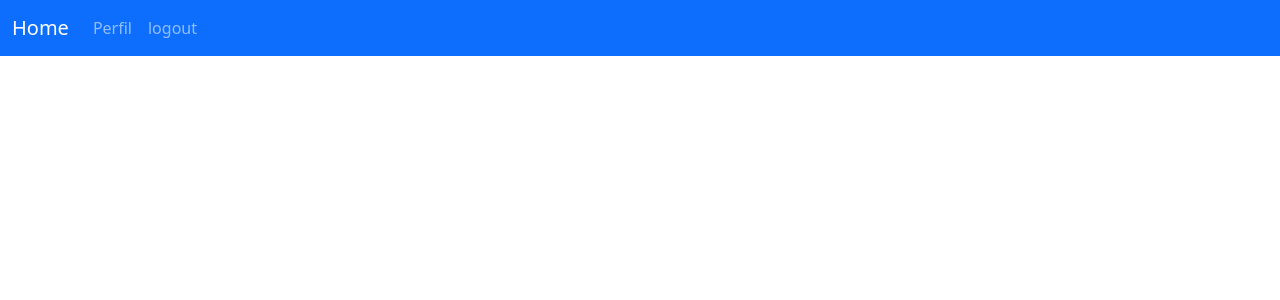
After one commit to Andreaccm/proyecto3, a Flask app: template templates/layouthome.html in a window 1280 px wide. The commit adds this page. Shown: the top 300 px of the page. Run offline with Flask 2, Linux system fonts and the light colour scheme; the template is opened without the code that fills it, so the values that code supplies are empty; some libraries are stand-ins or nearby versions.

Commit message:
ultima parte

```diff
--- a/server.py
+++ b/server.py
@@ -23,7 +23,7 @@ def index():
 @app.route('/home')
 def home():
     if 'loggedin' in session:
-        return render_template('home.html', username=session['username'])
+        return render_template('home.html', username=session['username'], email=session['email'])
     return redirect(url_for('login'))
 
 @app.route('/login/', methods=['GET', 'POST'])
@@ -55,7 +55,6 @@ def login():
             flash('Incorrect username/password')
 
     return render_template('login.html')
-
 
 @app.route('/register', methods=['GET','POST'])
 def register():
--- a/templates/index.html
+++ b/templates/index.html
@@ -13,7 +13,7 @@
         <div class="col-md-8 order-md-1 col-lg-7 text-center text-md-start">
           <h1 class="mb-3">Repositorio de images Umbrella</h1>
           <p class="lead mb-4"><br>
-          Lorem ipsum dolor, sit amet consectetur adipisicing elit. Eligendi ipsam neque, cumque reprehenderit ducimus illo incidunt placeat iste impedit quas laborum unde nesciunt, a laudantium nisi ipsa aliquam quos ut! Repositorio de imagenes, odio a Carlos, quiero pasar la materia y odio a Carlos
+          Lorem ipsum dolor, sit amet consectetur adipisicing elit. Eligendi ipsam neque, cumque reprehenderit ducimus illo incidunt placeat iste impedit quas laborum unde nesciunt, a laudantium nisi ipsa aliquam quos ut! Repositorio de imagenes. Lorem ipsum dolor sit amet, consectetur adip.
           </p>
 
           <div class="d-flex flex-column flex-md-row">
@@ -25,8 +25,4 @@
     </div>
   </div>
 
-    <form action="/File" method="POST" enctype="multipart/form-data">
-        <input type="file" name="archivo">
-        <input type="submit">
-    </form>
 {% endblock %}
--- /dev/null
+++ b/templates/layouthome.html
@@ -0,0 +1,37 @@
+<!DOCTYPE html>
+<html lang="en">
+<head>
+    <meta charset="UTF-8">
+    <meta http-equiv="X-UA-Compatible" content="IE=edge">
+    <meta name="viewport" content="width=device-width, initial-scale=1.0">
+    <title>{% block title %} {% endblock %}</title>
+    <link href="https://cdn.jsdelivr.net/npm/bootstrap@5.0.2/dist/css/bootstrap.min.css" rel="stylesheet" integrity="sha384-EVSTQN3/azprG1Anm3QDgpJLIm9Nao0Yz1ztcQTwFspd3yD65VohhpuuCOmLASjC" crossorigin="anonymous">
+</head>
+<body>
+    <nav class="navbar navbar-expand-lg navbar-dark bg-primary">
+        <div class="container-fluid">
+          <a class="navbar-brand" href="/">Home</a>
+          <button class="navbar-toggler" type="button" data-bs-toggle="collapse" data-bs-target="#navbarSupportedContent" aria-controls="navbarSupportedContent" aria-expanded="false" aria-label="Toggle navigation">
+            <span class="navbar-toggler-icon"></span>
+          </button>
+          <div class="collapse navbar-collapse" id="navbarSupportedContent">
+            <ul class="navbar-nav me-auto mb-2 mb-lg-0">
+              <li class="nav-item">
+                <a class="nav-link" href="/home">Perfil</a>
+              </li>
+              <li class="nav-item">
+                <a class="nav-link" href="/logout">logout</a>
+              </li>
+            </ul>
+          </div>
+        </div>
+      </nav>
+      <div class="container">
+        {% block body %}
+
+        {% endblock %}
+    </div>
+      <script src="https://cdn.jsdelivr.net/npm/@popperjs/core@2.9.2/dist/umd/popper.min.js" integrity="sha384-IQsoLXl5PILFhosVNubq5LC7Qb9DXgDA9i+tQ8Zj3iwWAwPtgFTxbJ8NT4GN1R8p" crossorigin="anonymous"></script>
+<script src="https://cdn.jsdelivr.net/npm/bootstrap@5.0.2/dist/js/bootstrap.min.js" integrity="sha384-cVKIPhGWiC2Al4u+LWgxfKTRIcfu0JTxR+EQDz/bgldoEyl4H0zUF0QKbrJ0EcQF" crossorigin="anonymous"></script>
+</body>
+</html>
--- a/templates/profile.html
+++ b/templates/profile.html
@@ -18,4 +18,5 @@
 
     </table>
 </div>
+
 {% endblock %}
--- a/templates/register.html
+++ b/templates/register.html
@@ -39,7 +39,7 @@
           {% endwith %}
       </div>
       <input type="submit" class="btn btn-primary btn-lg" value="Register">
-      <a href="/register" class="btn btn-lg btn-outline-secondary mb" >Login</a>
+      <a href="/login" class="btn btn-lg btn-outline-secondary mb" >Login</a>
       </form>
     </div>
   </div>
```
Also changed, not shown: templates/home.html (+10 -3 lines).
